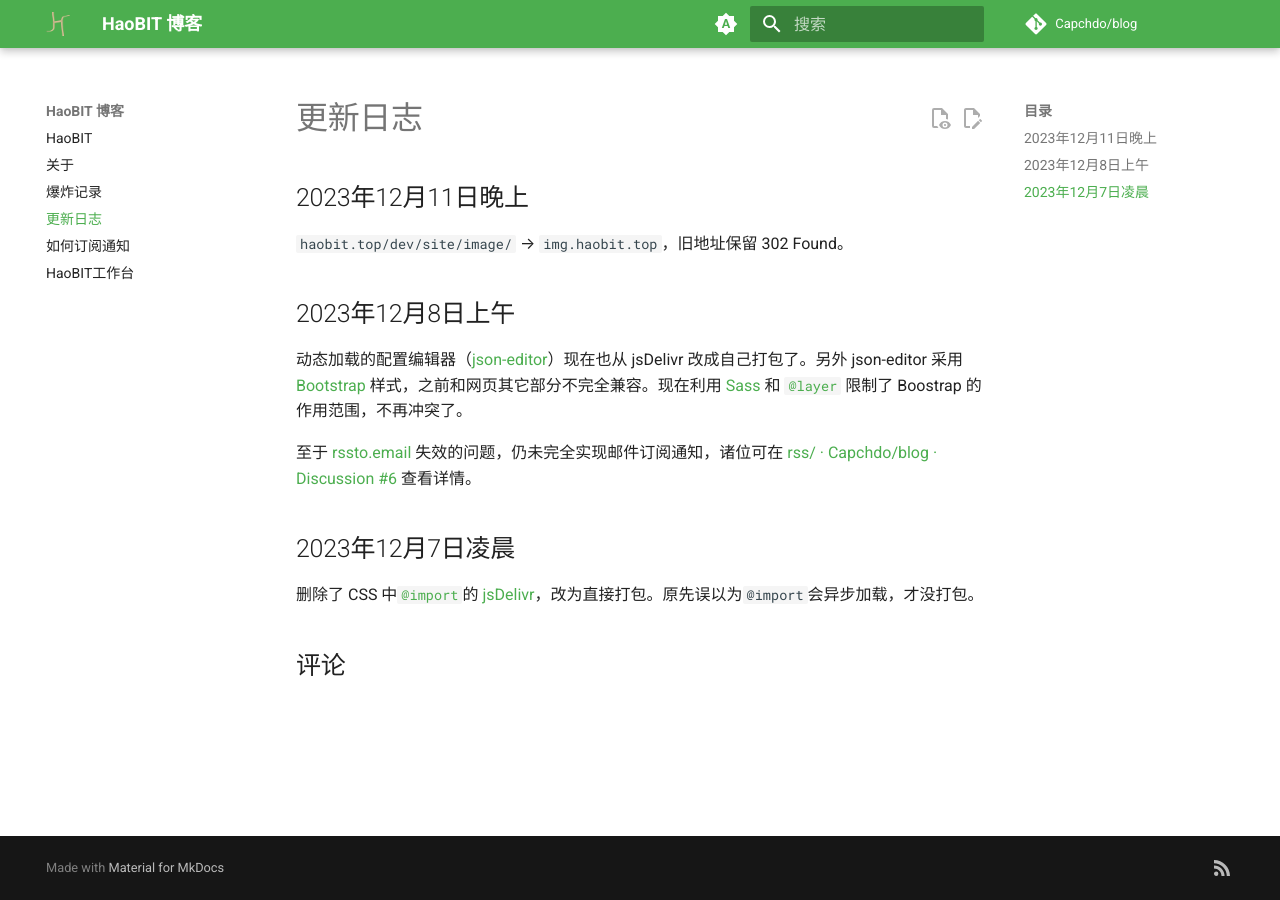
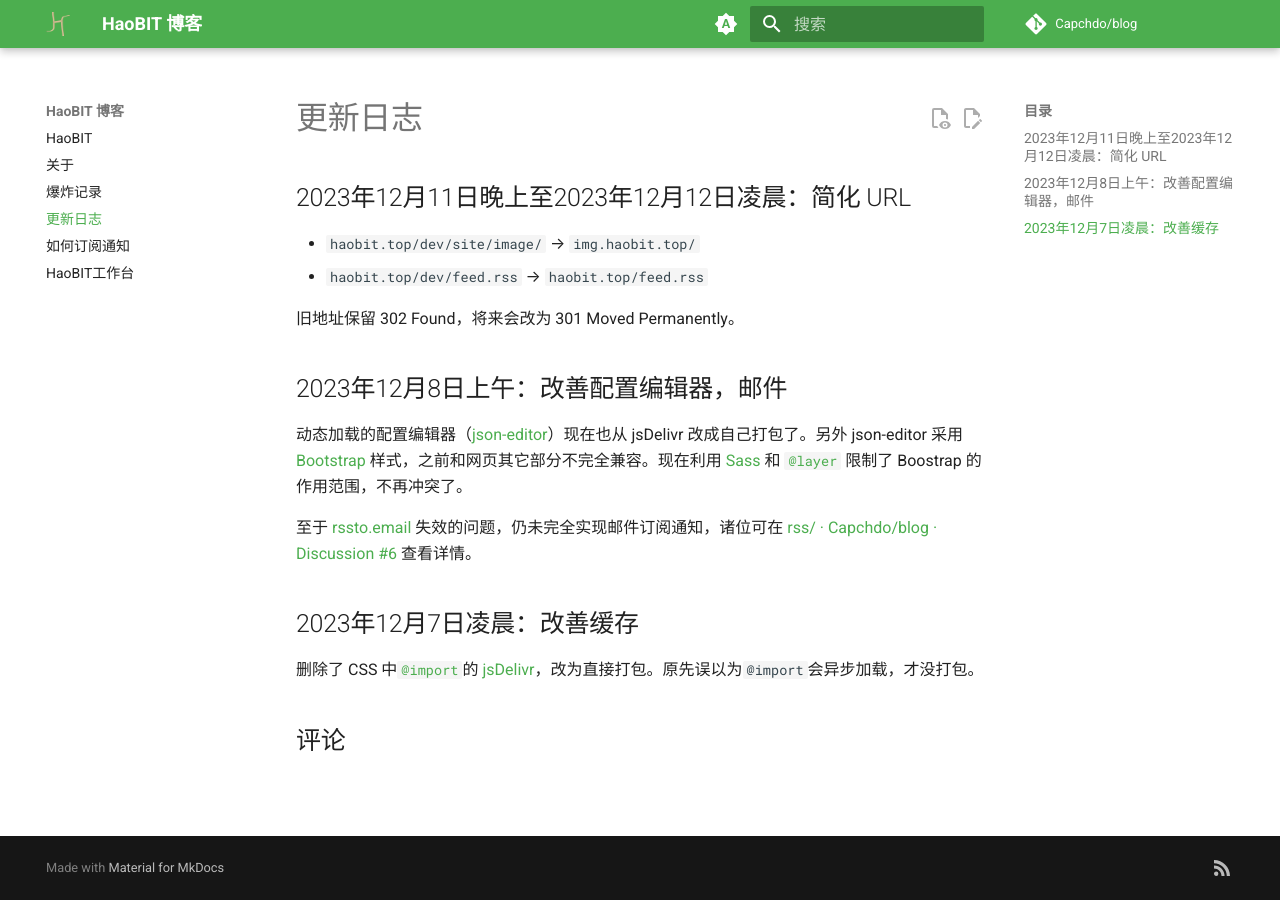
Before and after one commit to Capchdo/blog, an MkDocs documentation site: the page built from docs/log.md, in a window 1280 px wide. Built offline with MkDocs 1.6.1 and Material for MkDocs 9.7.7, drawn with Linux system fonts in a browser that asks for light colours; comment, search, counter and statistics services are not loaded.

Commit message:
更新日志：简化 URL

```diff
--- a/docs/log.md
+++ b/docs/log.md
@@ -1,15 +1,18 @@
 # 更新日志
 
-## 2023年12月11日晚上
+## 2023年12月11日晚上至2023年12月12日凌晨：简化 URL
 
-`haobit.top/dev/site/image/` → `img.haobit.top`，旧地址保留 302 Found。
+- `haobit.top/dev/site/image/` → `img.haobit.top/`
+- `haobit.top/dev/feed.rss` → `haobit.top/feed.rss`
 
-## 2023年12月8日上午
+旧地址保留 302 Found，将来会改为 301 Moved Permanently。
+
+## 2023年12月8日上午：改善配置编辑器，邮件
 
 动态加载的配置编辑器（[json-editor](https://www.npmjs.com/package/@json-editor/json-editor)）现在也从 jsDelivr 改成自己打包了。另外 json-editor 采用 [Bootstrap](https://getbootstrap.com/docs/5.3/getting-started/introduction/) 样式，之前和网页其它部分不完全兼容。现在利用 [Sass](https://sass-lang.com/) 和 [`@layer`](https://developer.mozilla.org/en-US/docs/Web/CSS/@layer) 限制了 Boostrap 的作用范围，不再冲突了。
 
 至于 [rssto.email](https://www.rssto.email/) 失效的问题，仍未完全实现邮件订阅通知，诸位可在 [rss/ · Capchdo/blog · Discussion #6](https://github.com/Capchdo/blog/discussions/6#discussioncomment-7773895) 查看详情。
 
-## 2023年12月7日凌晨
+## 2023年12月7日凌晨：改善缓存
 
 删除了 CSS 中[`@import`](https://developer.mozilla.org/en-US/docs/Web/CSS/@import)的 [jsDelivr](https://www.jsdelivr.com/)，改为直接打包。原先误以为`@import`会异步加载，才没打包。
```
Also changed, not shown: docs/index.md (+1 -1 lines), docs/rss.md (+3 -3 lines).
